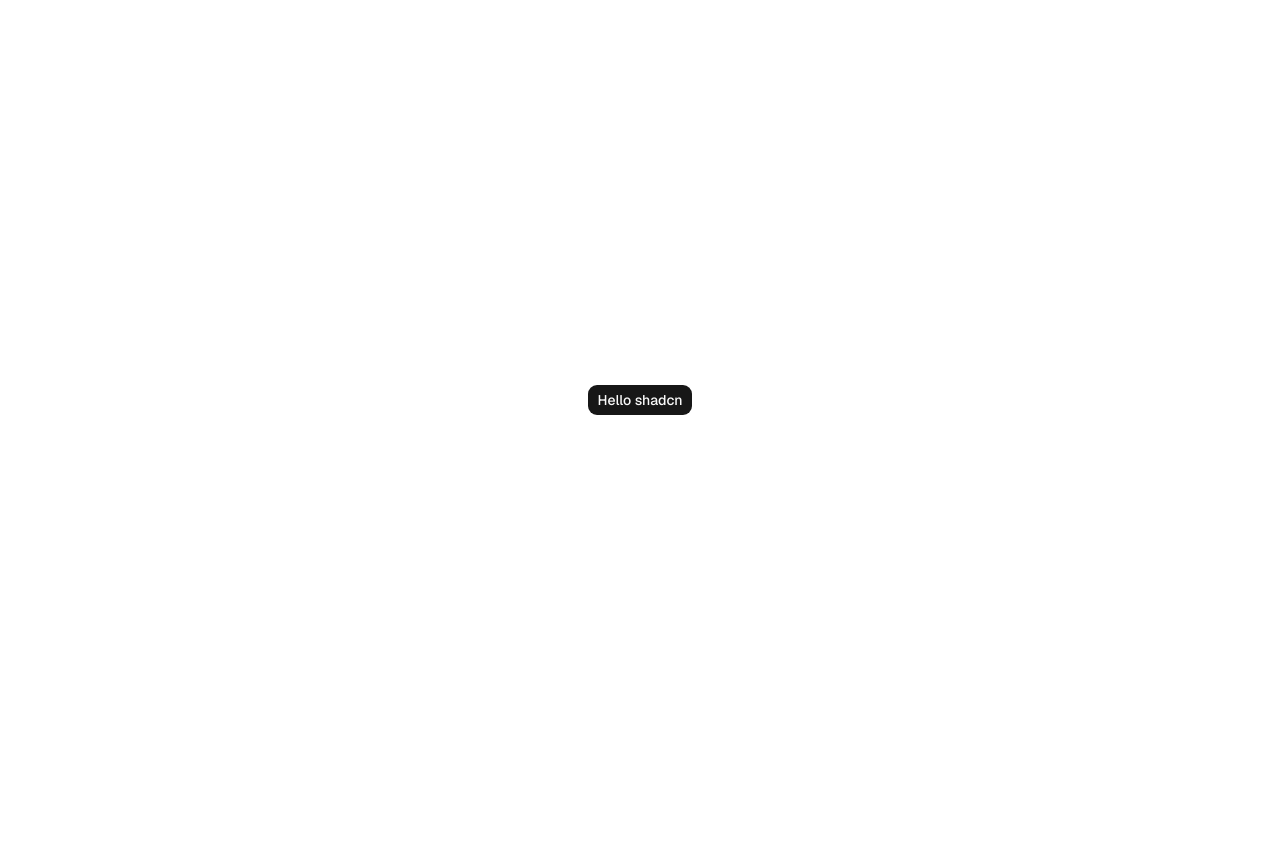
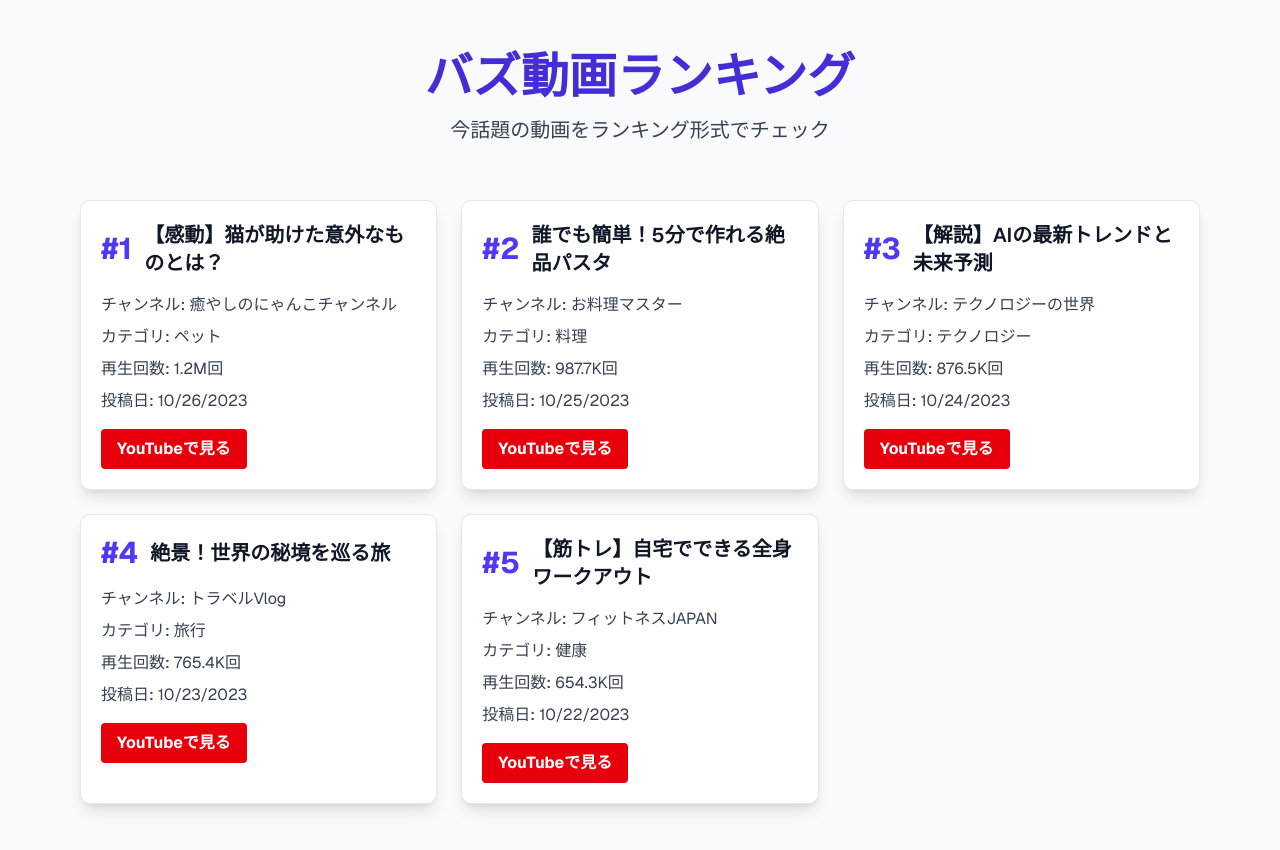
Before and after one commit to hirosea773-source/docer-soranoah-ather-app, a Next.js app: page / in a window 1280 px wide. Before the commit the page ends 800 px from the top, so only its background shows below. Built offline with nearby package versions, Linux system fonts and the light colour scheme.

Commit message:
feat: add buzz video ranking MVP

```diff
--- a/app/page.tsx
+++ b/app/page.tsx
@@ -1,9 +1,20 @@
-import { Button } from "@/components/ui/button";
+import VideoRankingList from "@/components/video-ranking-list";
 
 export default function Home() {
   return (
-    <main className="flex min-h-screen items-center justify-center">
-      <Button>Hello shadcn</Button>
+    <main className="flex min-h-screen flex-col items-center p-8 bg-gray-50 text-gray-900">
+      <header className="text-center mb-10 mt-5">
+        <h1 className="text-5xl font-extrabold text-indigo-700 mb-4">
+          バズ動画ランキング
+        </h1>
+        <p className="text-xl text-gray-700">
+          今話題の動画をランキング形式でチェック
+        </p>
+      </header>
+
+      <section className="w-full max-w-6xl">
+        <VideoRankingList />
+      </section>
     </main>
   );
 }
--- /dev/null
+++ b/components/video-ranking-list.tsx
@@ -0,0 +1,119 @@
+
+import React from 'react';
+
+// 動画データの型定義
+interface Video {
+  id: string;
+  rank: number;
+  title: string;
+  channelName: string;
+  category: string;
+  views: number;
+  publishedAt: string; // ISO 8601形式の文字列を想定
+  youtubeUrl: string;
+}
+
+// ダミーデータ
+const dummyVideos: Video[] = [
+  {
+    id: '1',
+    rank: 1,
+    title: '【感動】猫が助けた意外なものとは？',
+    channelName: '癒やしのにゃんこチャンネル',
+    category: 'ペット',
+    views: 1234567,
+    publishedAt: '2023-10-26T10:00:00Z',
+    youtubeUrl: 'https://www.youtube.com/',
+  },
+  {
+    id: '2',
+    rank: 2,
+    title: '誰でも簡単！5分で作れる絶品パスタ',
+    channelName: 'お料理マスター',
+    category: '料理',
+    views: 987654,
+    publishedAt: '2023-10-25T15:30:00Z',
+    youtubeUrl: 'https://www.youtube.com/',
+  },
+  {
+    id: '3',
+    rank: 3,
+    title: '【解説】AIの最新トレンドと未来予測',
+    channelName: 'テクノロジーの世界',
+    category: 'テクノロジー',
+    views: 876543,
+    publishedAt: '2023-10-24T09:00:00Z',
+    youtubeUrl: 'https://www.youtube.com/',
+  },
+  {
+    id: '4',
+    rank: 4,
+    title: '絶景！世界の秘境を巡る旅',
+    channelName: 'トラベルVlog',
+    category: '旅行',
+    views: 765432,
+    publishedAt: '2023-10-23T18:45:00Z',
+    youtubeUrl: 'https://www.youtube.com/',
+  },
+  {
+    id: '5',
+    rank: 5,
+    title: '【筋トレ】自宅でできる全身ワークアウト',
+    channelName: 'フィットネスJAPAN',
+    category: '健康',
+    views: 654321,
+    publishedAt: '2023-10-22T12:00:00Z',
+    youtubeUrl: 'https://www.youtube.com/',
+  },
+];
+
+const formatViews = (views: number): string => {
+  if (views >= 1000000) {
+    return `${(views / 1000000).toFixed(1)}M`;
+  }
+  if (views >= 1000) {
+    return `${(views / 1000).toFixed(1)}K`;
+  }
+  return views.toString();
+};
+
+const VideoRankingList: React.FC = () => {
+  return (
+    <div className="container mx-auto p-4">
+      <div className="grid grid-cols-1 md:grid-cols-2 lg:grid-cols-3 gap-6">
+        {dummyVideos.map((video) => (
+          <div key={video.id} className="bg-white dark:bg-gray-800 shadow-lg rounded-lg overflow-hidden border border-gray-200 dark:border-gray-700">
+            <div className="p-5">
+              <div className="flex items-center mb-4">
+                <span className="text-3xl font-bold text-indigo-600 dark:text-indigo-400 mr-3">#{video.rank}</span>
+                <h3 className="text-xl font-semibold text-gray-900 dark:text-white">{video.title}</h3>
+              </div>
+              <p className="text-gray-700 dark:text-gray-300 mb-2">
+                <span className="font-medium">チャンネル:</span> {video.channelName}
+              </p>
+              <p className="text-gray-700 dark:text-gray-300 mb-2">
+                <span className="font-medium">カテゴリ:</span> {video.category}
+              </p>
+              <p className="text-gray-700 dark:text-gray-300 mb-2">
+                <span className="font-medium">再生回数:</span> {formatViews(video.views)}回
+              </p>
+              <p className="text-gray-700 dark:text-gray-300 mb-4">
+                <span className="font-medium">投稿日:</span> {new Date(video.publishedAt).toLocaleDateString()}
+              </p>
+              <a
+                href={video.youtubeUrl}
+                target="_blank"
+                rel="noopener noreferrer"
+                className="inline-block bg-red-600 hover:bg-red-700 text-white font-bold py-2 px-4 rounded transition duration-300 ease-in-out"
+              >
+                YouTubeで見る
+              </a>
+            </div>
+          </div>
+        ))}
+      </div>
+    </div>
+  );
+};
+
+export default VideoRankingList;
```
